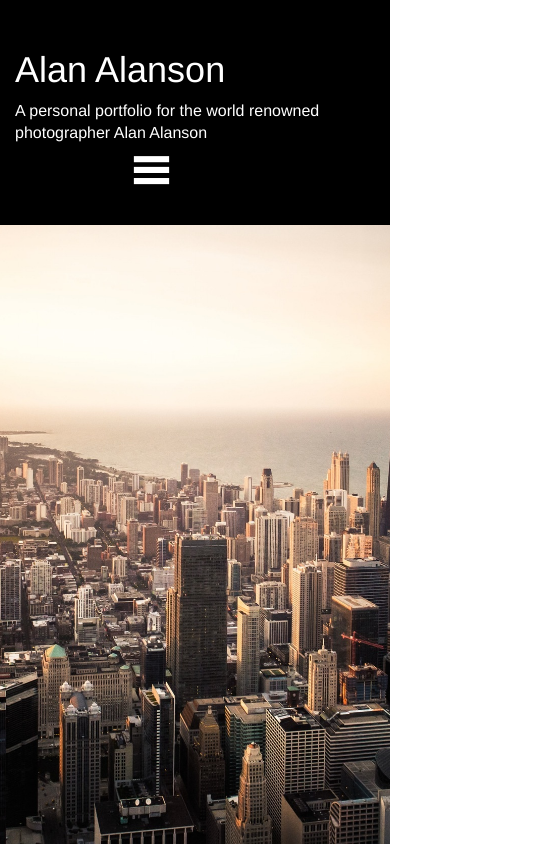
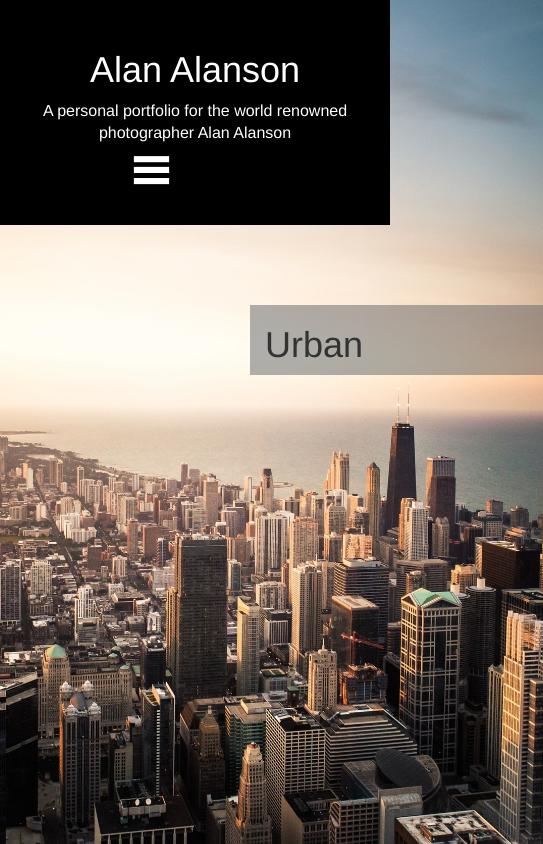
Before and after one commit to oskareriksson/slutuppgift-htmlcssjs, a plain HTML site: page index.html in a window 390 px wide. Shown: the whole page, 543 px wide, since content can reach past the window. Drawn offline with nearby package versions, Linux system fonts and the light colour scheme.

Commit message:
Added semi-transparent box where the main content will go

```diff
--- a/css/main.css
+++ b/css/main.css
@@ -23,6 +23,7 @@ html {
 	text-align: left;
 	font-size: 16px;
 }
+/*-------------------*/
 
 /*Hamburger dropdown*/
 .dropdown-menu {
@@ -51,8 +52,28 @@ html {
 	height: 50px;
 	width: 75px;
 }
+/*-------------------*/
+
+/*Transparent box where the main content goes*/
+.transbox {
+	position: absolute;
+	width: 75%;
+	background-color: rgba(97, 99, 102, 0.5);
+	margin-top: 50px;
+	margin-left: 250px;
+}
+
+
 
 @media only screen and (max-width: 500px) {
+	.jumbotron h1 {
+		text-align: center;
+	}
+
+	.jumbotron p {
+		text-align: center;
+	}
+
 	.dropdown-menu {
 		margin-right: 0px;
 	}
--- a/index.html
+++ b/index.html
@@ -33,6 +33,16 @@
 		</div>
 	</header>
 
+	<main class="transbox">
+		<section class="container">
+			<div class="row">
+				<div class="col-xs-12">
+					<h1>Urban</h1>
+				</div>
+			</div>
+		</section>
+	</main>
+
 <script
 	src="https://code.jquery.com/jquery-3.1.1.min.js"
 	integrity="sha256-hVVnYaiADRTO2PzUGmuLJr8BLUSjGIZsDYGmIJLv2b8="
```
